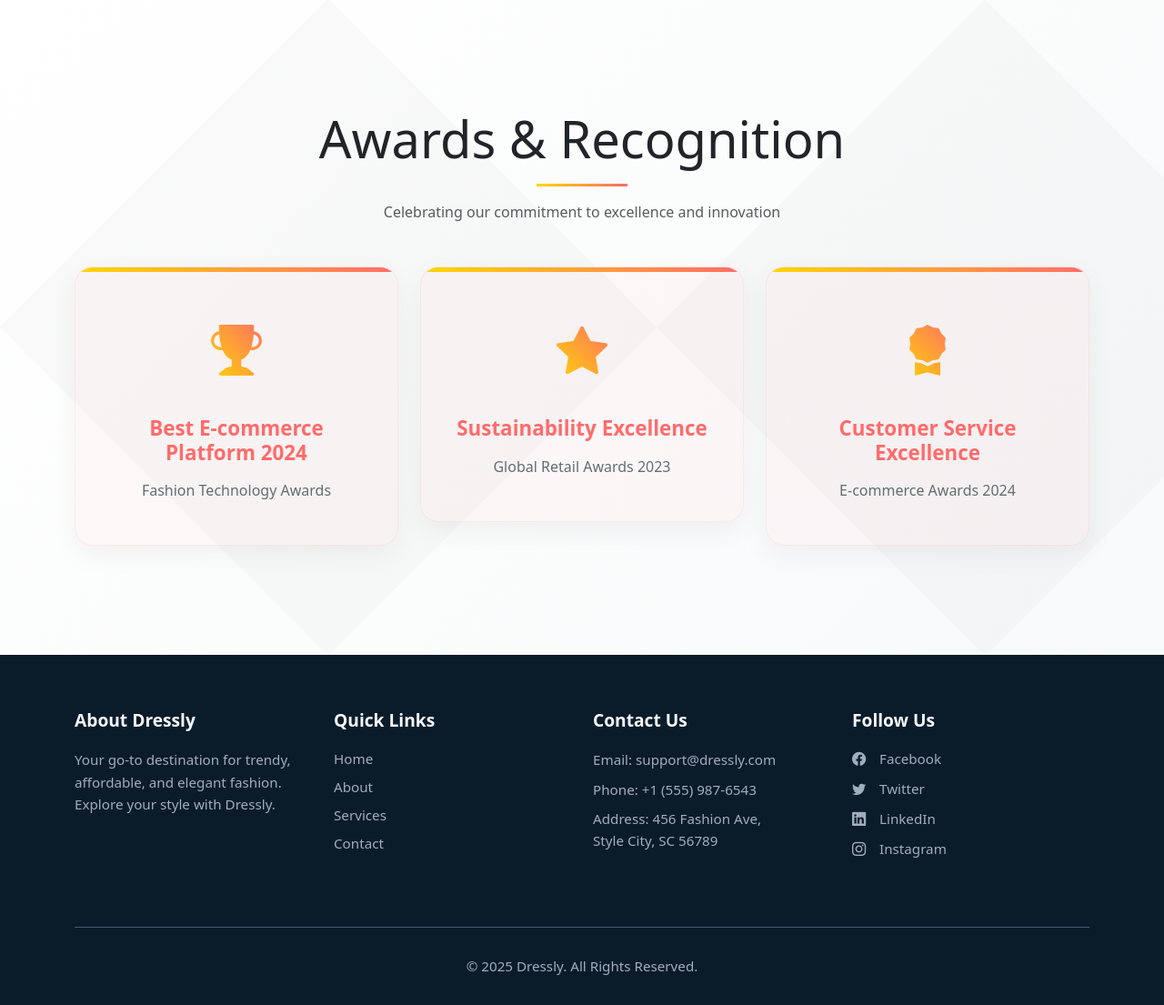
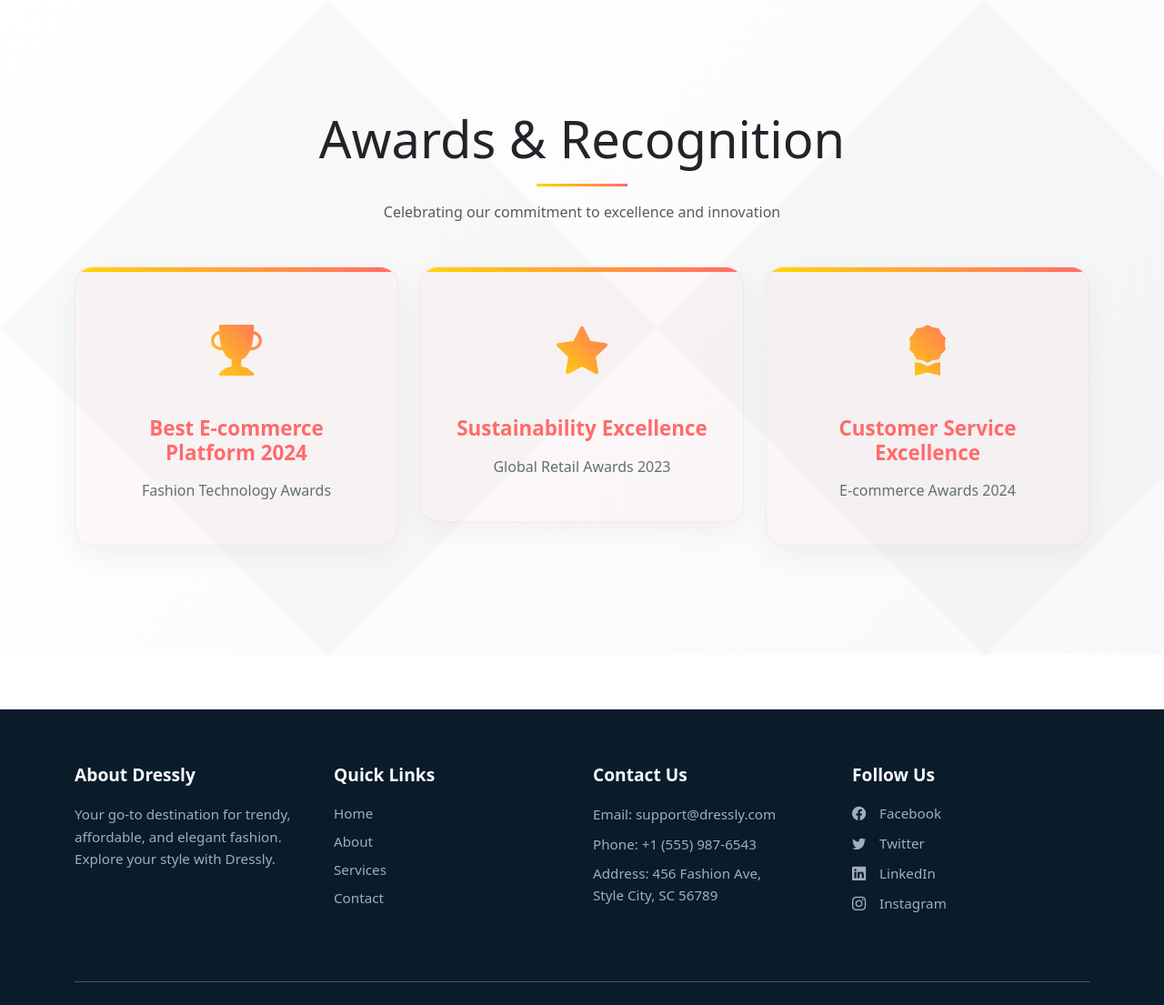
Before and after one commit to RohiniGH2/customer-segmentation, a Flask app: page /about in a window 1280 px wide. Shown: the part 5395-6500 px from the top of the page at 91% size. Run offline with Flask 3, Linux system fonts and the light colour scheme.

Commit message:
Fix footer spacing - gap before footer, no gap after footer bottom

```diff
--- a/templates/base.html
+++ b/templates/base.html
@@ -51,8 +51,8 @@
     footer {
       background: #0A1B2A;
       color: #e2e8f0;
-      padding: 60px 0 40px 0;
-      margin: 0;
+      padding: 60px 0 0 0;
+      margin: 60px 0 0 0;
       width: 100vw;
       margin-left: calc(-50vw + 50%);
     }
@@ -98,6 +98,8 @@
       color: #a0aec0;
       font-size: 0.9rem;
       text-align: center;
+      padding-bottom: 30px;
+      margin-bottom: 0;
     }
 
     .navbar-dark.bg-dark {
```
